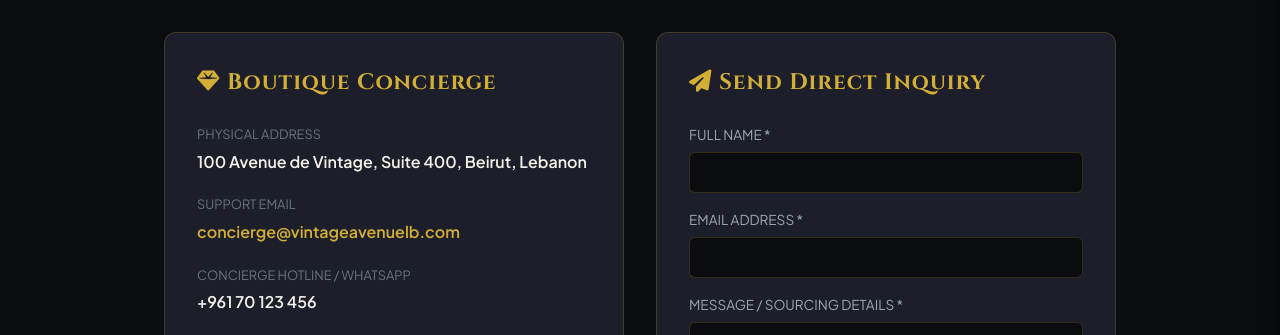
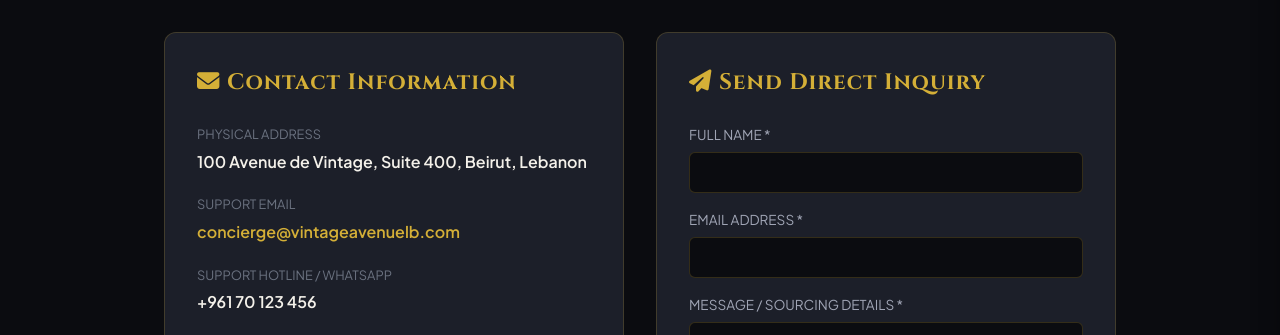
Before and after one commit to hassanshamso12-sys/Vintageavenuelb, a React (Vite) app: page /contact in a window 1280 px wide. Shown: the part 300-635 px from the top of the page. Built offline with nearby package versions, Linux system fonts and the light colour scheme; no server answers; a web font is replaced by a local one.

Commit message:
refactor(ui): update remaining Concierge references to Contact Us / VIP Support

```diff
--- a/src/pages/ContactPage.jsx
+++ b/src/pages/ContactPage.jsx
@@ -12,7 +12,7 @@ export const ContactPage = () => {
 
   const handleSubmit = (e) => {
     e.preventDefault();
-    showToast('Your message has been received! Our concierge will contact you shortly.', 'success');
+    showToast('Your message has been received! Our support team will contact you shortly.', 'success');
     setName('');
     setEmail('');
     setMessage('');
@@ -33,7 +33,7 @@ export const ContactPage = () => {
         {/* Contact Info */}
         <div style={{ background: 'var(--bg-card)', border: '1px solid var(--border-color)', borderRadius: 'var(--radius-md)', padding: '32px' }}>
           <h3 style={{ fontSize: '1.4rem', color: 'var(--color-gold)', marginBottom: '24px' }}>
-            <i className="fa-solid fa-gem"></i> Boutique Concierge
+            <i className="fa-solid fa-envelope"></i> Contact Information
           </h3>
 
           <div style={{ marginBottom: '20px' }}>
@@ -47,7 +47,7 @@ export const ContactPage = () => {
           </div>
 
           <div style={{ marginBottom: '20px' }}>
-            <div style={{ fontSize: '0.8rem', textTransform: 'uppercase', color: 'var(--color-text-muted)', marginBottom: '4px' }}>Concierge Hotline / WhatsApp</div>
+            <div style={{ fontSize: '0.8rem', textTransform: 'uppercase', color: 'var(--color-text-muted)', marginBottom: '4px' }}>Support Hotline / WhatsApp</div>
             <div style={{ fontWeight: 600 }}>{settings.contact_phone || '+961 70 123 456'}</div>
           </div>
         </div>
--- a/src/pages/HomePage.jsx
+++ b/src/pages/HomePage.jsx
@@ -54,7 +54,7 @@ export const HomePage = () => {
           </div>
           <div>
             <i className="fa-solid fa-crown" style={{ fontSize: '2.2rem', color: 'var(--color-gold)', marginBottom: '16px' }}></i>
-            <h4 style={{ fontSize: '1.2rem', marginBottom: '8px' }}>24/7 VIP Concierge</h4>
+            <h4 style={{ fontSize: '1.2rem', marginBottom: '8px' }}>24/7 VIP Support</h4>
             <p style={{ fontSize: '0.9rem', color: 'var(--color-text-secondary)' }}>Dedicated personal client advisors available for bespoke inquiries and sourcing requests.</p>
           </div>
         </div>
--- a/src/pages/ProductDetailPage.jsx
+++ b/src/pages/ProductDetailPage.jsx
@@ -243,7 +243,7 @@ export const ProductDetailPage = () => {
             </div>
             <div>
               <i className="fa-solid fa-crown" style={{ color: 'var(--color-gold)', fontSize: '1.5rem', marginBottom: '8px' }}></i>
-              <div style={{ fontSize: '0.75rem', textTransform: 'uppercase', color: 'var(--color-text-secondary)', fontWeight: 600 }}>24/7 VIP Concierge Support</div>
+              <div style={{ fontSize: '0.75rem', textTransform: 'uppercase', color: 'var(--color-text-secondary)', fontWeight: 600 }}>24/7 VIP Support</div>
             </div>
           </div>
         </div>
```
Also changed, not shown: 1 other file (tests, documents, lock files or other folders).
